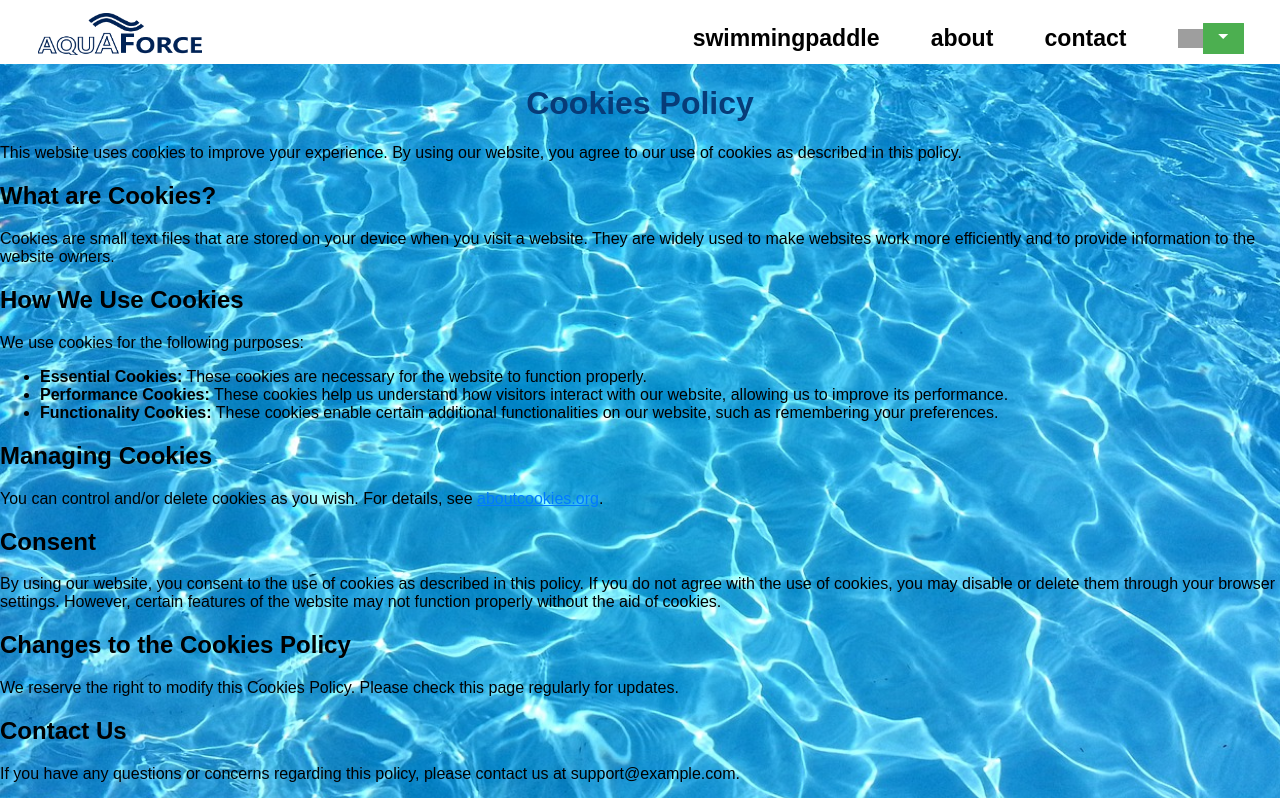
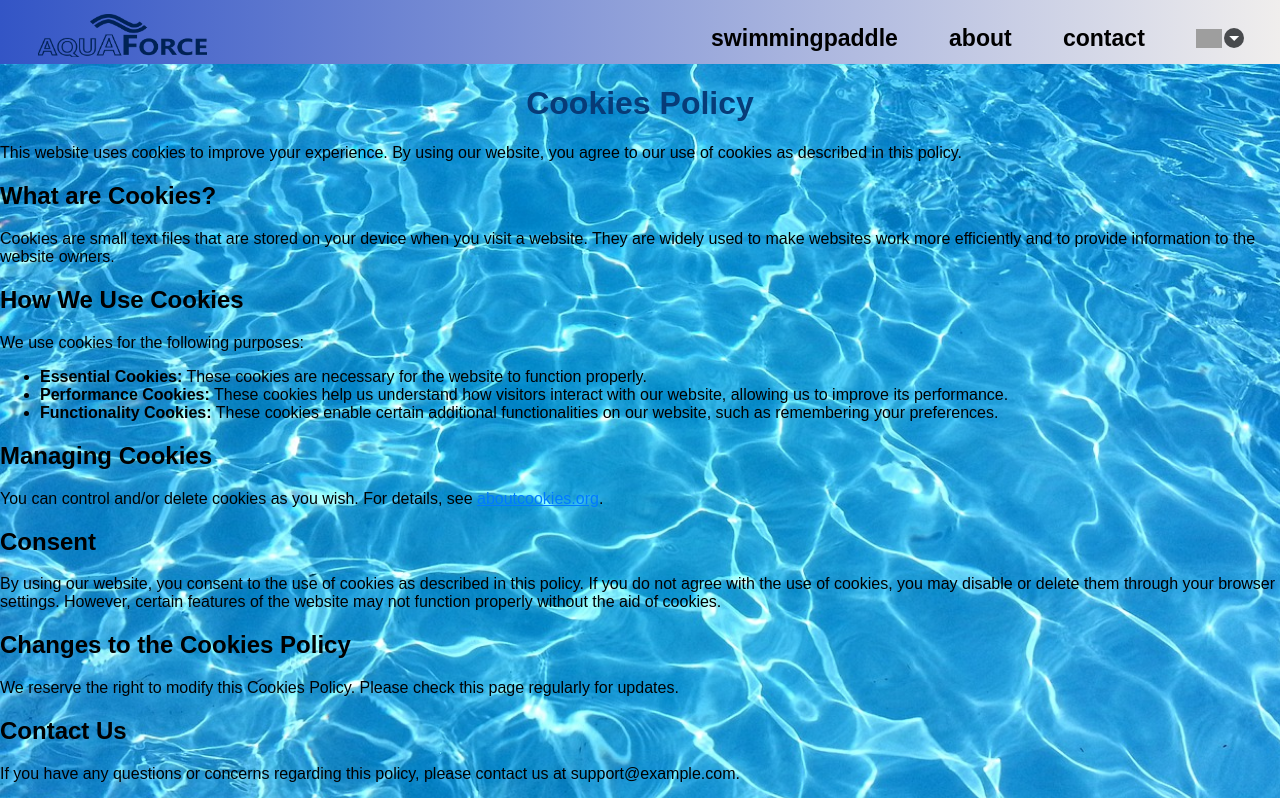
Before and after one commit to JakubJus/AFweb, a React (Vite) app in the folder client/: page /cookies-policy in a window 1280 px wide. Shown: the top 800 px of the page. Built offline with nearby package versions, Linux system fonts and the light colour scheme; grey boxes are pictures that could not be loaded.

Commit message:
Update navbar.scss

```diff
--- a/client/src/components/Navbar/navbar.scss
+++ b/client/src/components/Navbar/navbar.scss
@@ -1,10 +1,13 @@
 .navbar {
+    position: relative;
+    /* Added */
     height: 4vw;
     display: flex;
     vertical-align: middle;
-    box-shadow: 0 0 100% rgba(0, 0, 0, 0.1);
-    background-color: white;
+    background: linear-gradient(90deg, rgb(51, 85, 198), rgb(240, 238, 237));
     padding-bottom: 1%;
+}
+
 .wrapper {
     max-width: 100vw;
     height: 100%;
@@ -13,29 +16,68 @@
     font-size: 1.8vw;
     font-weight: 600;
     justify-content: space-between;
+}
+
 .item {
     display: flex;
     align-items: center;
     font-size: 100%;
+    .icon-button {
+        --button-size: 20px;
+        width: var(--button-size);
+        height: var(--button-size);
+        background-color: #484a4d;
+        border-radius: 50%;
+        padding: 0.2vw;
+        margin: 6%;
+        transition: filter 300ms;
+        display: flex;
+        align-items: center;
+        justify-content: center;
     }
+    .icon-button:hover {
+        filter: brightness(1.2);
+    }
+}
+
 .left {
     display: flex;
-            align-items: flex-start;
+    align-items: center;
     gap: 3vw;
 }
+
 .right {
+    white-space: nowrap;
     display: flex;
     justify-content: center;
-            align-items: left;
+    align-items: center;
     gap: 4vw;
-        }
-        .icons {
-            justify-content: center;
-            display: flex;
-            align-items: center;
-            gap: 2%;
-            color: gray;
-            cursor: pointer;
+    .item {
+        display: flexbox;
     }
 }
+
+.dropdown-content {
+    position: absolute;
+    /* Changed */
+    left: 92%;
+    background-color: white;
+    box-shadow: 0 2px 5px rgba(0, 0, 0, 0.1);
+    z-index: 1;
+    padding: 10px;
 }
+
+.dropdown-content ul {
+    list-style-type: none;
+    padding: 0;
+    margin: 0;
+}
+
+.dropdown-content ul li {
+    padding: 10px 0;
+    border-bottom: 1px solid #ccc;
+}
+
+.dropdown-content ul li:last-child {
+    border-bottom: none;
+}
```
Lines whose indentation alone changed are shown as unchanged.
